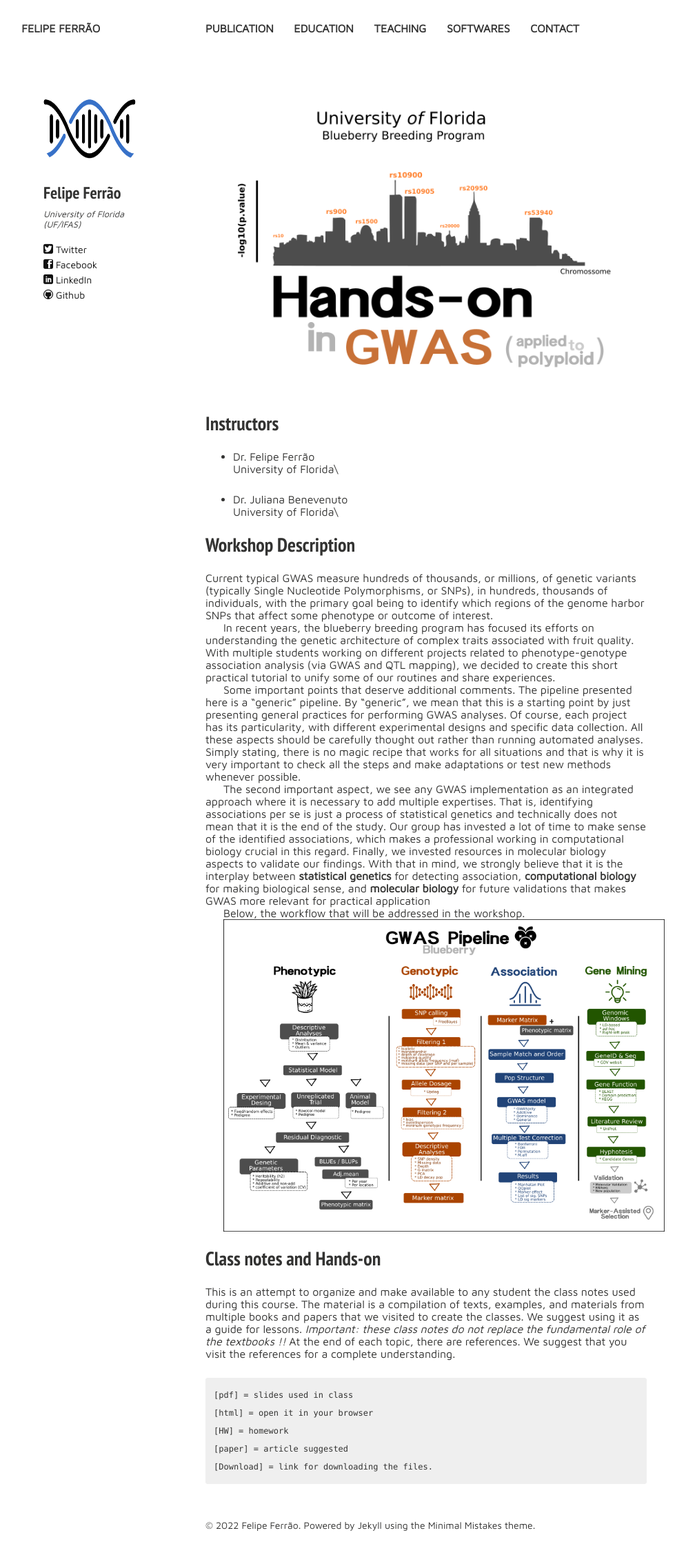
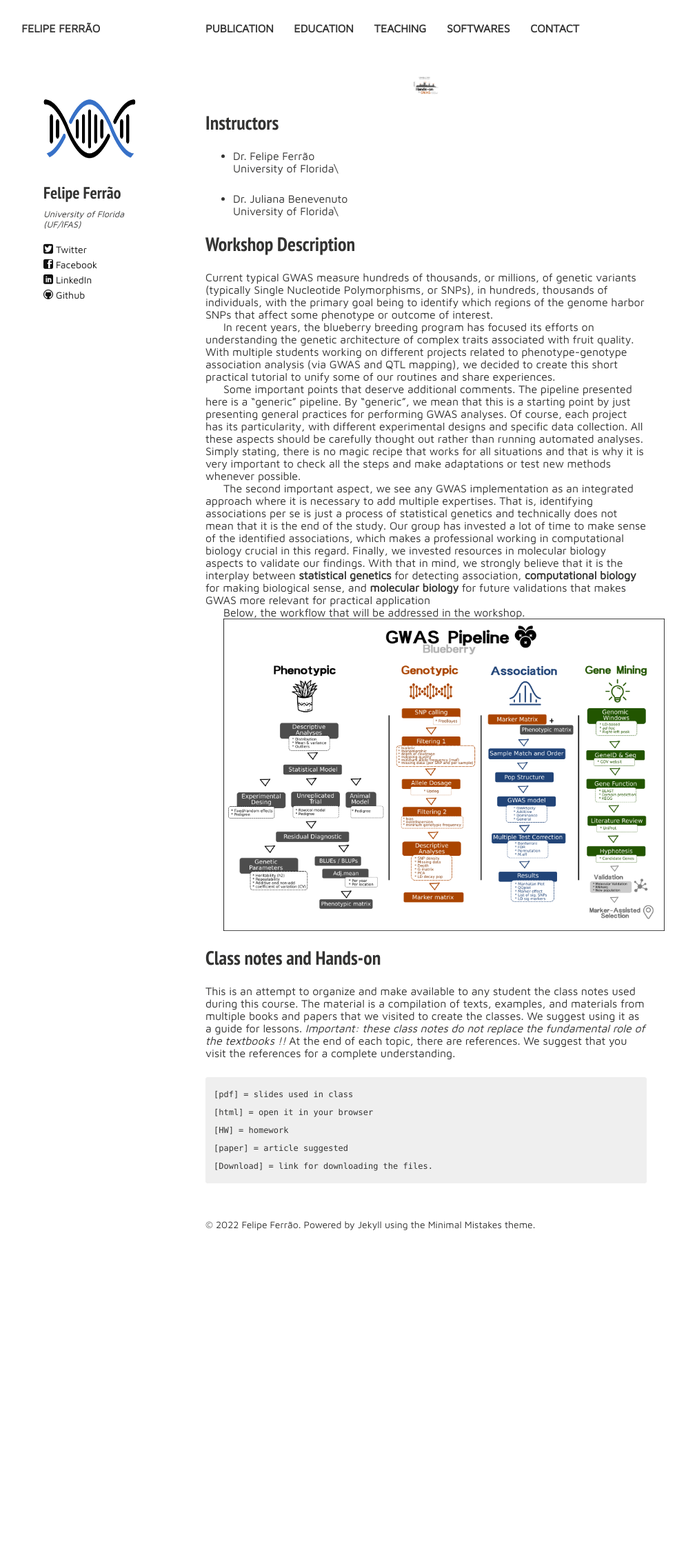
Before and after one commit to lfelipe-ferrao/lfelipe-ferrao.github.io, a Jekyll site: the page built from class/GWAS/index.md, in a window 1280 px wide. Shown: the whole page at 69% size, without its empty margins (22-1017 px from the left). Built offline with Jekyll 4.4.1, drawn with Linux system fonts in a browser that asks for light colours; nearby versions of some CDN libraries; our own code applies the rules of GitHub Pages for plain Markdown files; after the commit the page ends 1832 px from its top, so only the background shows below that.

Commit message:
Update index.md

```diff
--- a/class/GWAS/index.md
+++ b/class/GWAS/index.md
@@ -1,5 +1,5 @@
 <p align="center">
-  <img src="./gwas_logo.png" />
+  <img src="./gwas_logo.png" height="42" width="42"/>
 </p>
 
 ## Instructors
```
